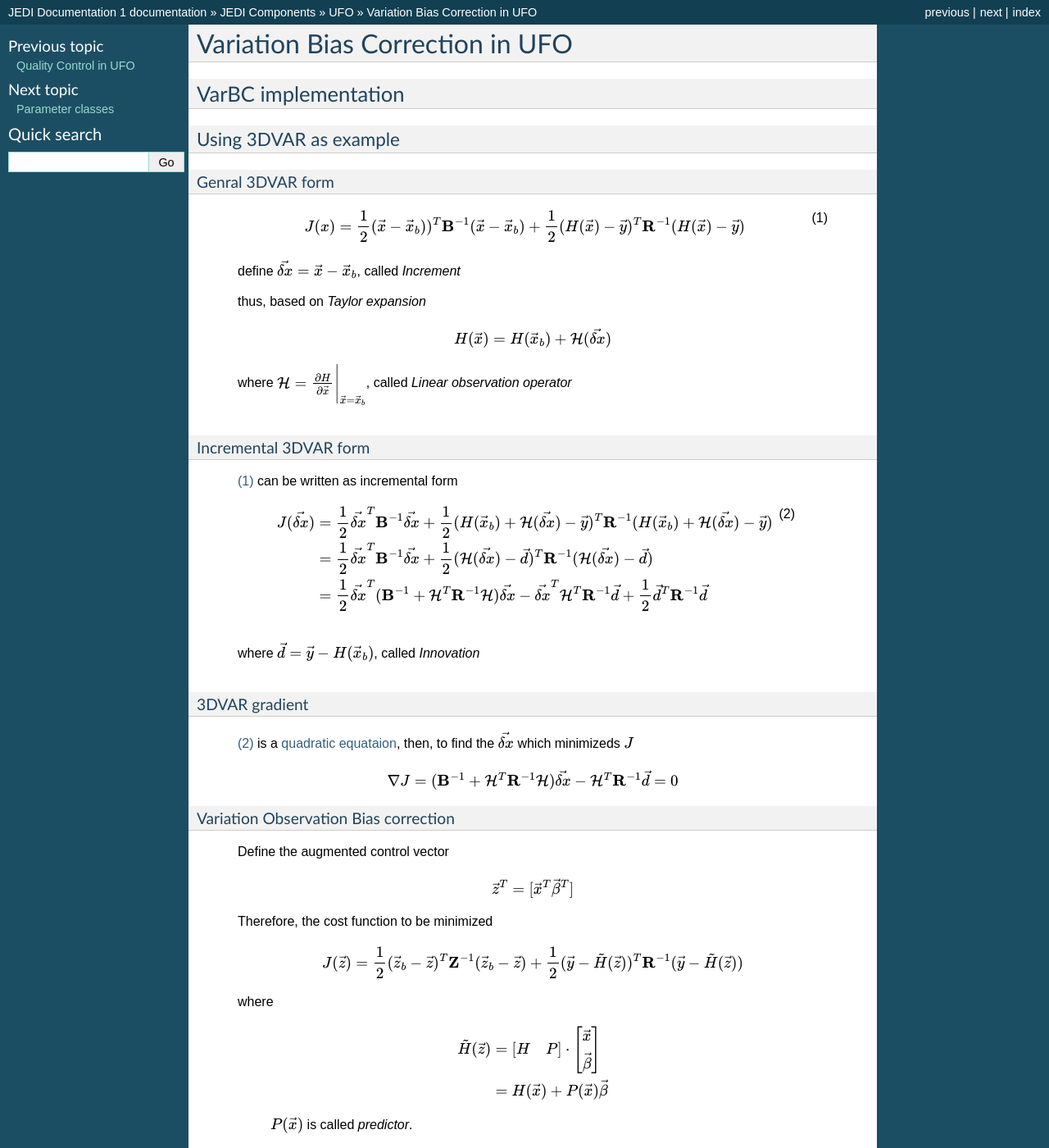
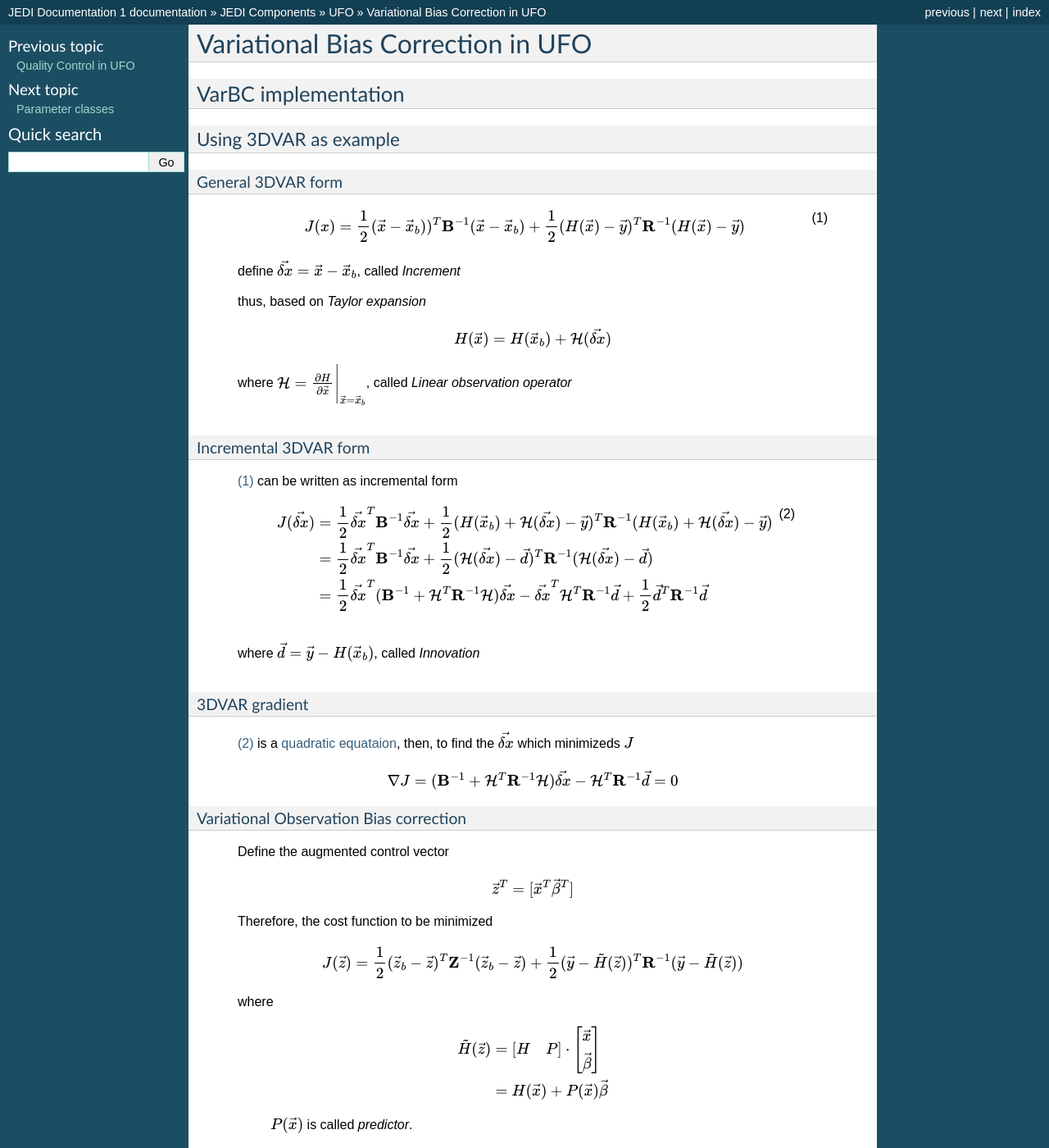
Before and after one commit to JCSDA/jedi-docs, a Sphinx documentation site: the page built from docs/jedi-components/ufo/varbc.rst, in a window 1280 px wide and 1400 px high. Shown: the whole window at 82% size. Built offline with Sphinx 7.4.7, drawn with Linux system fonts in a browser that asks for light colours; cross-references to code outside the pages are shown as plain code; some of the changed text lies outside the part shown.

Commit message:
Fix more typos

```diff
--- a/docs/jedi-components/ufo/varbc.rst
+++ b/docs/jedi-components/ufo/varbc.rst
@@ -3,8 +3,8 @@
 .. role:: raw-html(raw)
   :format: html
 
-Variation Bias Correction in UFO
-==================================
+Variational Bias Correction in UFO
+======================================
 
 VarBC implementation
 +++++++++++++++++++++++++
@@ -12,7 +12,7 @@ VarBC implementation
 Using 3DVAR as example
 -----------------------
 
-Genral 3DVAR form
+General 3DVAR form
 ^^^^^^^^^^^^^^^^^^^^^^
 
   .. math::
@@ -57,7 +57,7 @@ Incremental 3DVAR form
       \nabla J = ( \textbf{B}^{-1} + \mathcal{H}^T \textbf{R}^{-1} \mathcal{H}) \vec{\delta{x}} - \mathcal{H}^T \textbf{R}^{-1} \vec{d} = 0
 
 
-Variation Observation Bias correction
+Variational Observation Bias correction
 ^^^^^^^^^^^^^^^^^^^^^^^^^^^^^^^^^^^^^^^
 
   Define the augmented control vector
```
